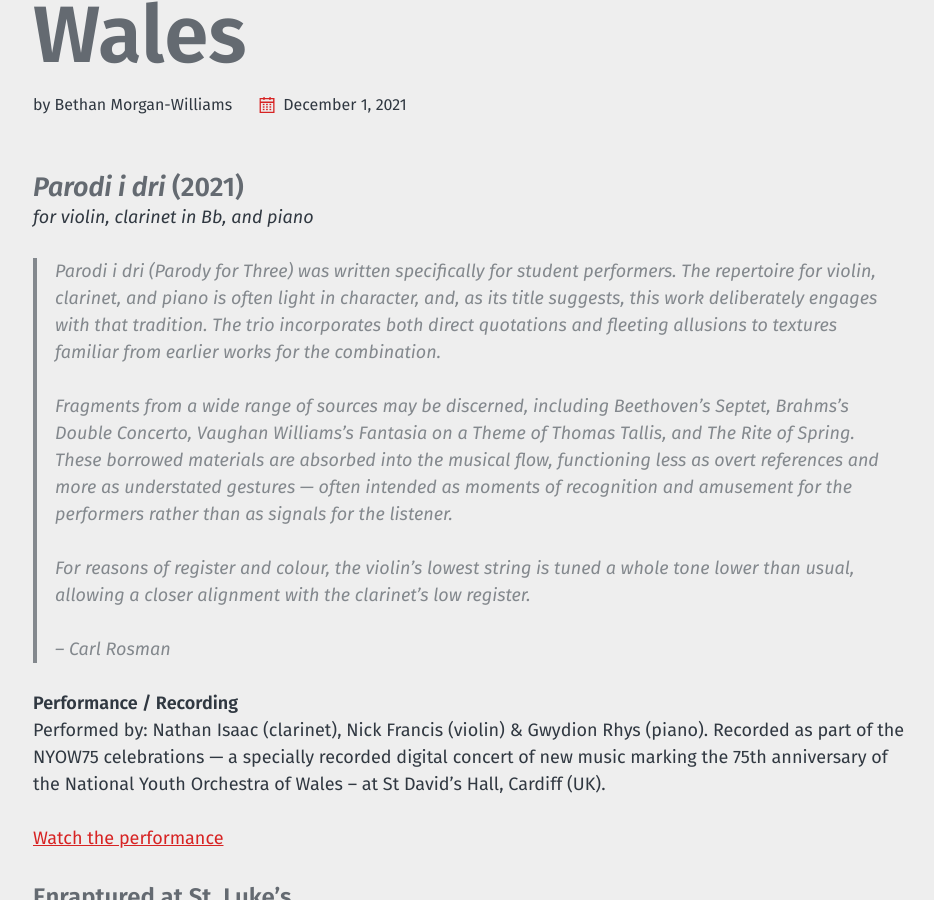
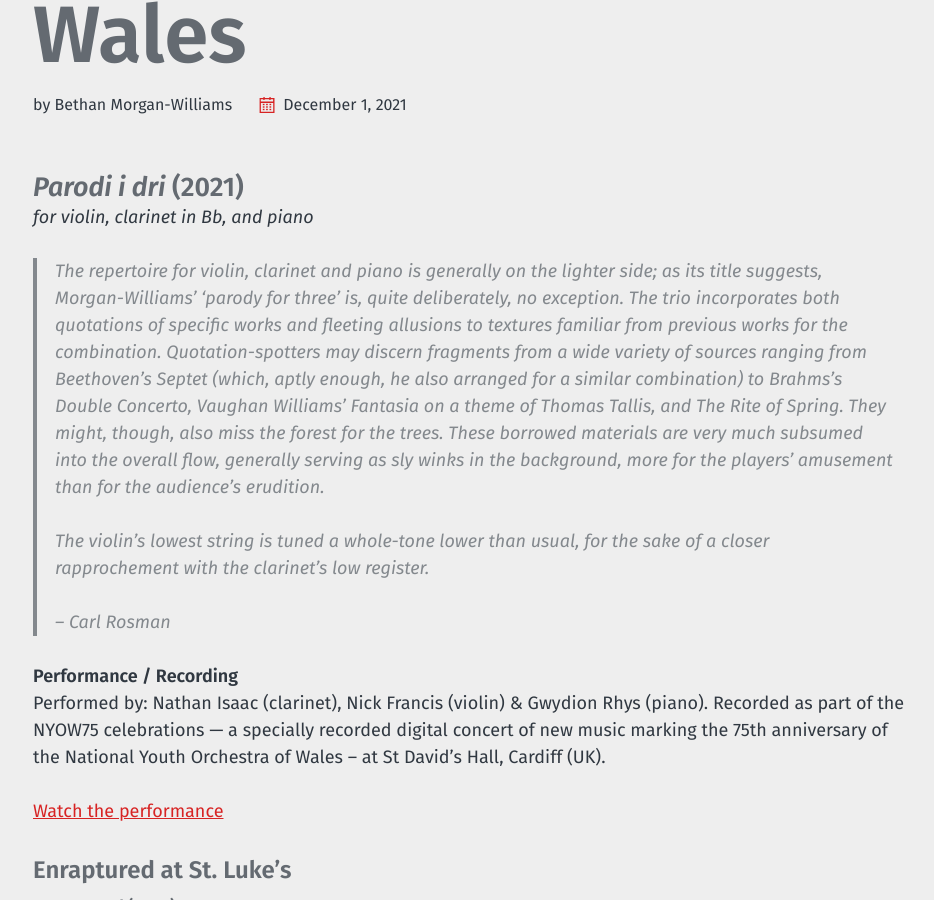
Before and after one commit to morganwilliamsb/website, a Jekyll site: the page built from _listen/parodi-i dri-nyow.md, in a window 1280 px wide and 900 px high, scrolled down 334 px. Shown: the whole window, without its empty margins (39-973 px from the left). Built offline with Jekyll 4.4.1, drawn with Linux system fonts in a browser that asks for light colours.

Commit message:
Update parodi-i dri-nyow.md

```diff
--- a/_listen/parodi-i dri-nyow.md
+++ b/_listen/parodi-i dri-nyow.md
@@ -8,11 +8,9 @@ date: 2021-12-01
 
 *for violin, clarinet in Bb, and piano*
 
-> *Parodi i dri* (Parody for Three) was written specifically for student performers. The repertoire for violin, clarinet, and piano is often light in character, and, as its title suggests, this work deliberately engages with that tradition. The trio incorporates both direct quotations and fleeting allusions to textures familiar from earlier works for the combination.
+> The repertoire for violin, clarinet and piano is generally on the lighter side; as its title suggests, Morgan-Williams’ ‘parody for three’ is, quite deliberately, no exception. The trio incorporates both quotations of specific works and fleeting allusions to textures familiar from previous works for the combination. Quotation-spotters may discern fragments from a wide variety of sources ranging from Beethoven’s Septet (which, aptly enough, he also arranged for a similar combination) to Brahms’s Double Concerto, Vaughan Williams’ Fantasia on a theme of Thomas Tallis, and The Rite of Spring. They might, though, also miss the forest for the trees. These borrowed materials are very much subsumed into the overall flow, generally serving as sly winks in the background, more for the players’ amusement than for the audience’s erudition.
 >
-> Fragments from a wide range of sources may be discerned, including Beethoven’s *Septet*, Brahms’s *Double Concerto*, Vaughan Williams’s *Fantasia on a Theme of Thomas Tallis*, and *The Rite of Spring*. These borrowed materials are absorbed into the musical flow, functioning less as overt references and more as understated gestures — often intended as moments of recognition and amusement for the performers rather than as signals for the listener.
->
-> For reasons of register and colour, the violin’s lowest string is tuned a whole tone lower than usual, allowing a closer alignment with the clarinet’s low register.
+> The violin’s lowest string is tuned a whole-tone lower than usual, for the sake of a closer rapprochement with the clarinet’s low register.
 >
 > – Carl Rosman
 
```
